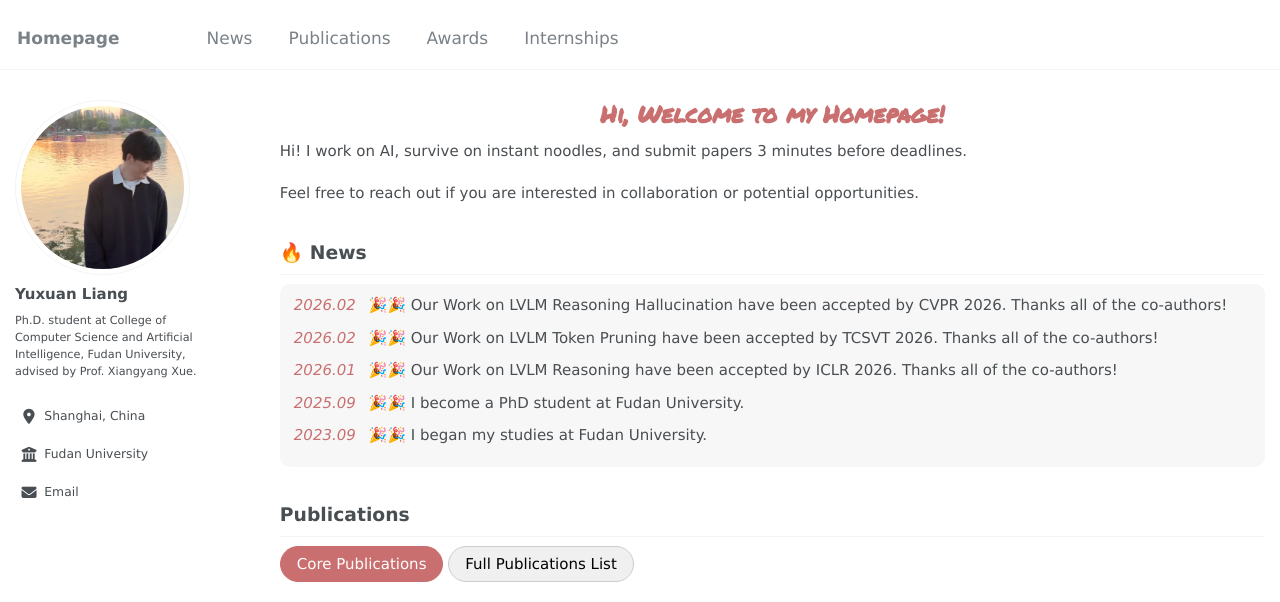
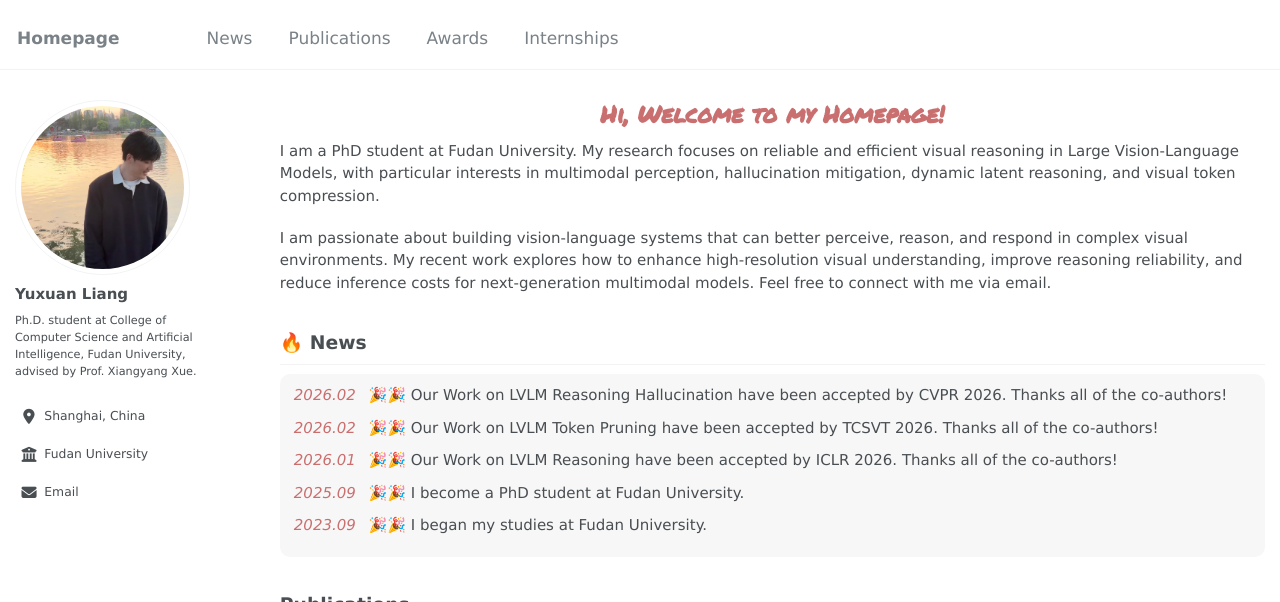
Before and after one commit to Lyxxx1211/Lyxxx1211.github.io, a Jekyll site: the page built from _pages/about.md, in a window 1280 px wide and 900 px high, cut to the strip 0-602 px from the top of the window. Built offline with Jekyll 4.4.1, drawn with Linux system fonts in a browser that asks for light colours; some web fonts are replaced; our own code applies the rules of GitHub Pages for plain Markdown files.

Commit message:
{message}

```diff
--- a/_pages/about.md
+++ b/_pages/about.md
@@ -9,9 +9,9 @@ redirect_from:
 ---
 <h1 class="main-heading">Hi, Welcome to my Homepage!</h1>
 
-Hi! I work on AI, survive on instant noodles, and submit papers 3 minutes before deadlines.
+I am a PhD student at Fudan University. My research focuses on reliable and efficient visual reasoning in Large Vision-Language Models, with particular interests in multimodal perception, hallucination mitigation, dynamic latent reasoning, and visual token compression.
 
-Feel free to reach out if you are interested in collaboration or potential opportunities.
+I am passionate about building vision-language systems that can better perceive, reason, and respond in complex visual environments. My recent work explores how to enhance high-resolution visual understanding, improve reasoning reliability, and reduce inference costs for next-generation multimodal models. Feel free to connect with me via email.
 
 🔥 News
 ---------------
```
